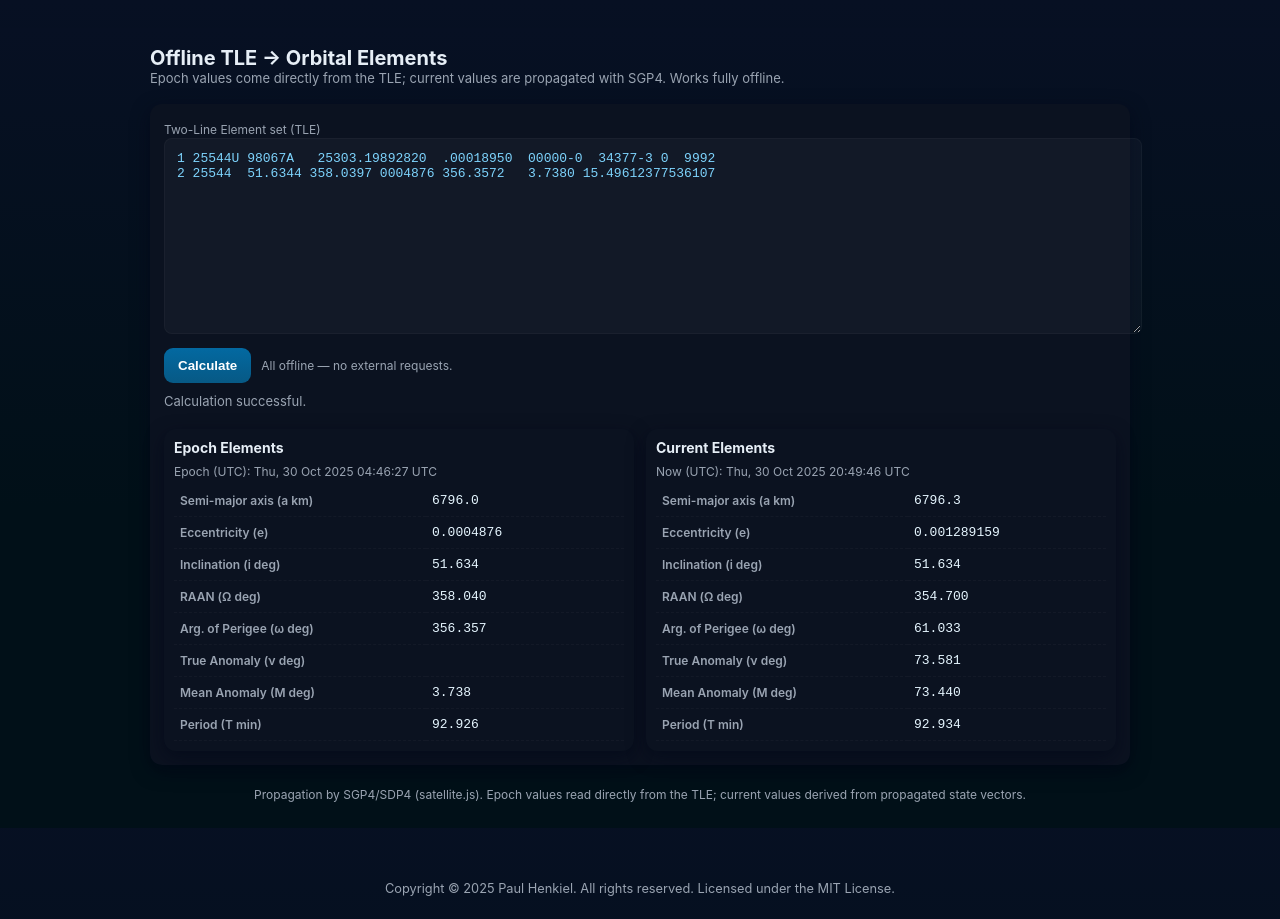
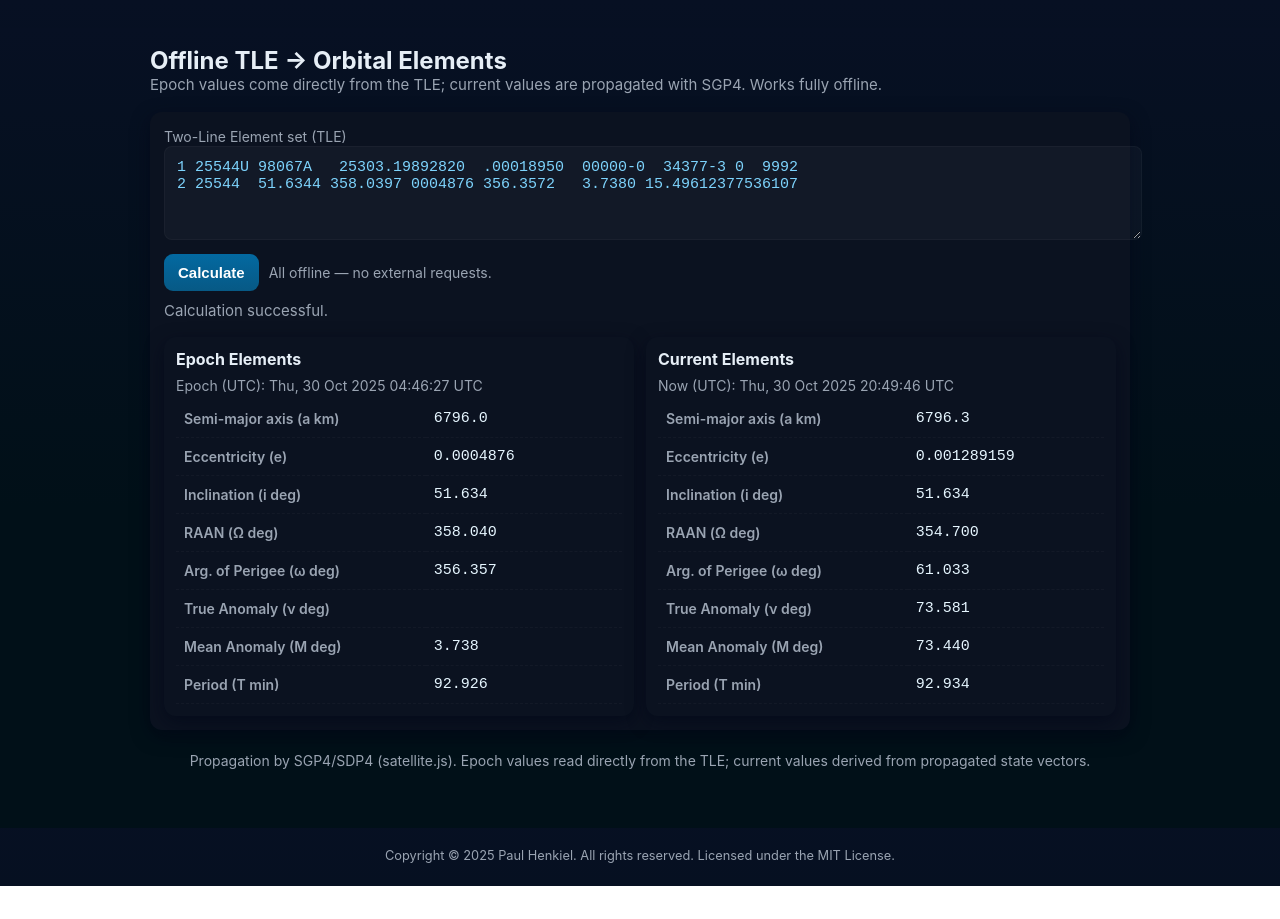
Before and after one commit to henkielp/tle-to-orbital-elements, a plain HTML site: page index.html in a window 1280 px wide. Both pictures are taken after a click on the button "Calculate". After the commit the page ends 886 px from the top, so only its background shows below. Drawn offline with Linux system fonts and the light colour scheme.

Commit message:
Add files via upload

```diff
--- a/index.html
+++ b/index.html
@@ -25,22 +25,33 @@
     html,body { height:100%; margin:0; background:linear-gradient(180deg,#071023, #011018 60%); }
     .wrap { max-width:980px; margin:28px auto; padding:18px; }
     header { display:flex; align-items:center; gap:14px; margin-bottom:18px; }
-    h1 { font-size:20px; margin:0; }
-    p.lead { margin:0; color:var(--muted); font-size:13px; }
+    h1 { font-size:24px; margin:0; }               /* was 20px */
+    p.lead { margin:0; color:var(--muted); font-size:15px; } /* was 13px */
     .app { display:grid; grid-template-columns: 1fr; gap:16px; align-items:start; }
     .card { background:var(--card); border-radius:12px; padding:14px; box-shadow:0 6px 18px rgba(2,6,23,0.6); }
-    textarea { width:100%; height:170px; background:var(--glass); color:var(--accent); border-radius:8px; border:1px solid rgba(255,255,255,0.03); padding:12px; font-family:monospace; font-size:13px; resize:vertical; }
-    button { display:inline-flex; align-items:center; gap:8px; background:linear-gradient(180deg,#0369a1,#075985); border:none; color:white; padding:10px 14px; border-radius:9px; cursor:pointer; font-weight:600;}
+    textarea {
+      width:100%;
+      height:auto; /* rows controls visual height */
+      background:var(--glass); color:var(--accent);
+      border-radius:8px; border:1px solid rgba(255,255,255,0.03);
+      padding:12px; font-family:monospace; font-size:15px; resize:vertical; /* was 13px */
+    }
+    button {
+      display:inline-flex; align-items:center; gap:8px;
+      background:linear-gradient(180deg,#0369a1,#075985);
+      border:none; color:white; padding:10px 14px; border-radius:9px; cursor:pointer; font-weight:600;
+      font-size:15px; /* added */
+    }
     button:active { transform:translateY(1px); }
-    .muted { color:var(--muted); font-size:13px; }
-    .status { margin-top:10px; font-size:13px; color:var(--muted); min-height:22px; }
+    .muted { color:var(--muted); font-size:15px; } /* was 13px */
+    .status { margin-top:10px; font-size:15px; color:var(--muted); min-height:22px; } /* was 13px */
     .tables { margin-top:14px; display:grid; grid-template-columns: 1fr 1fr; gap:12px; }
-    table { width:100%; border-collapse:collapse; font-size:13px; color:#dbeafe; }
-    th,td { padding:8px 6px; text-align:left; border-bottom:1px dashed rgba(255,255,255,0.03); vertical-align:top; }
-    th { color:var(--muted); font-weight:600; font-size:12px; width:56%; }
+    table { width:100%; border-collapse:collapse; font-size:15px; color:#dbeafe; } /* was 13px */
+    th,td { padding:10px 8px; text-align:left; border-bottom:1px dashed rgba(255,255,255,0.03); vertical-align:top; }
+    th { color:var(--muted); font-weight:600; font-size:14px; width:56%; } /* was 12px */
     td.val { font-family:monospace; color:#e6f6ff; }
-    .small { font-size:12px; color:var(--muted); }
-    .section-title { margin:0 0 8px 0; font-size:14px; }
+    .small { font-size:14px; color:var(--muted); } /* was 12px */
+    .section-title { margin:0 0 8px 0; font-size:16px; } /* was 14px */
     @media (max-width:1000px) { .tables { grid-template-columns: 1fr; } }
 	/* --- Footer Styles --- */
 footer {
@@ -64,7 +75,7 @@ footer {
     <div class="app">
       <div class="card">
         <label class="small">Two-Line Element set (TLE)</label>
-        <textarea id="tleInput" spellcheck="false" aria-label="TLE input">
+        <textarea id="tleInput" rows="4" spellcheck="false" aria-label="TLE input">
 1 25544U 98067A   25303.19892820  .00018950  00000-0  34377-3 0  9992
 2 25544  51.6344 358.0397 0004876 356.3572   3.7380 15.49612377536107
         </textarea>
@@ -77,13 +88,13 @@ footer {
         <div id="status" class="status"></div>
 
         <div class="tables">
-          <div class="card" style="padding:10px;">
+          <div class="card" style="padding:12px;">
             <h3 class="section-title">Epoch Elements</h3>
             <div id="epochMeta" class="small muted" style="margin-bottom:6px;"></div>
             <table id="epochTable" aria-live="polite"><tbody></tbody></table>
           </div>
 
-          <div class="card" style="padding:10px;">
+          <div class="card" style="padding:12px;">
             <h3 class="section-title">Current Elements</h3>
             <div id="currentMeta" class="small muted" style="margin-bottom:6px;"></div>
             <table id="currentTable" aria-live="polite"><tbody></tbody></table>
@@ -123,15 +134,31 @@ footer {
       btn: document.getElementById('calcBtn')
     };
 
+    // Enforce a maximum of 4 lines in the TLE textarea
+    els.input.addEventListener('input', () => {
+      const lines = els.input.value.split(/\r?\n/);
+      if (lines.length > 4) {
+        els.input.value = lines.slice(0, 4).join('\n');
+      }
+    });
+
     function row(label, value) {
       return `<tr><th>${label}</th><td class="val">${value}</td></tr>`;
     }
 
     function toFixedFlexible(x, digits) {
-      // If x is already a string (e.g., eccentricity we want flexible), return as-is
       if (typeof x === 'string') return x;
-      // Otherwise format to a fixed number of decimals
+      if (!Number.isFinite(x)) return '';
       return x.toFixed(digits);
+    }
+
+    function formatEccentricityFlexible(e) {
+      if (typeof e === 'string') return e; // already as TLE digits
+      const val = Number(e);
+      if (!isFinite(val)) return '';
+      let out = val.toFixed(10);
+      out = out.replace(/\.?0+$/, '');
+      return out;
     }
 
     function formatEpochTable(ep) {
@@ -141,7 +168,7 @@ footer {
         row('Inclination (i deg)', toFixedFlexible(ep.i_deg, 3)) +
         row('RAAN (Ω deg)', toFixedFlexible(ep.raan_deg, 3)) +
         row('Arg. of Perigee (ω deg)', toFixedFlexible(ep.argp_deg, 3)) +
-        row('True Anomaly (ν deg)', toFixedFlexible(ep.nu_deg, 3)) + // at epoch, ν is not in TLE; we omit or show from M as N/A
+        row('True Anomaly (ν deg)', ep.nu_deg === '' ? '' : toFixedFlexible(ep.nu_deg, 3)) +
         row('Mean Anomaly (M deg)', toFixedFlexible(ep.M_deg, 3)) +
         row('Period (T min)', toFixedFlexible(ep.T_min, 3))
       );
@@ -150,7 +177,7 @@ footer {
     function formatCurrentTable(cur) {
       return (
         row('Semi-major axis (a km)', toFixedFlexible(cur.a_km, 1)) +
-        row('Eccentricity (e)', cur.e_str) +
+        row('Eccentricity (e)', formatEccentricityFlexible(cur.e)) +
         row('Inclination (i deg)', toFixedFlexible(cur.i_deg, 3)) +
         row('RAAN (Ω deg)', toFixedFlexible(cur.raan_deg, 3)) +
         row('Arg. of Perigee (ω deg)', toFixedFlexible(cur.argp_deg, 3)) +
@@ -160,55 +187,48 @@ footer {
       );
     }
 
-    // --- Robust TLE field parsing (fixed column positions, with fallbacks) ---
+    // --- Robust TLE field parsing (fixed columns) ---
     function parseTLEFields(line1, line2) {
       const l1 = line1.padEnd(69, ' ');
       const l2 = line2.padEnd(69, ' ');
 
-      // Primary: fixed columns (per Celestrak format)
       const i_deg = parseFloat(l2.substring(8, 16));
       const raan_deg = parseFloat(l2.substring(17, 25));
-      const e_str = l2.substring(26, 33).trim();
-      const e = parseFloat('0.' + e_str);
+      const e_str_digits = l2.substring(26, 33).trim(); // 7 digits, no decimal
+      const e = parseFloat('0.' + e_str_digits);
       const argp_deg = parseFloat(l2.substring(34, 42));
       const M_deg = parseFloat(l2.substring(43, 51));
       const n_rev_per_day = parseFloat(l2.substring(52, 63));
-      // orbit number lives on line 1 cols 63–68 (not strictly needed here)
       const orbitNumStr = l1.substring(63, 68).trim();
       const orbit_number = orbitNumStr ? parseInt(orbitNumStr, 10) : null;
 
-      // Epoch from line 1: yy + day-of-year.ddddd
+      // Epoch parts from line 1 (we ultimately get Date from satrec)
       const epochYr = parseInt(l1.substring(18, 20), 10);
       const epochDays = parseFloat(l1.substring(20, 32));
       const fullYear = epochYr < 57 ? 2000 + epochYr : 1900 + epochYr;
 
-      return { i_deg, raan_deg, e, e_str, argp_deg, M_deg, n_rev_per_day, orbit_number, epochYr, epochDays, fullYear };
+      return { i_deg, raan_deg, e, e_str_digits, argp_deg, M_deg, n_rev_per_day, orbit_number, epochYr, epochDays, fullYear };
     }
 
-    // Convert epoch (year, day-of-year) to Date using satellite.js JDN helpers via satrec if available
     function epochToUTCDate(satrec) {
-      // satrec.jdsatepoch is the Julian date of the epoch
       const dt = satellite.invjday(satrec.jdsatepoch);
-      // satellite.invjday may return a Date already; if array, construct Date
       if (dt instanceof Date) return dt;
-      // If the lib returns [year, month, day, hour, minute, second]
       if (Array.isArray(dt)) {
         const [y, mo, d, h, mi, s] = dt;
-        return new Date(Date.UTC(y, mo - 1, d, h, mi, s));
+        return new Date(Date.UTC(y, mo - 1, d, h, mi, Math.floor(s)));
       }
-      // Fallback: assume Date.now (should not happen)
       return new Date();
     }
 
     // From mean motion (rev/day) → a(km), T(min)
     function aAndPeriodFromMeanMotion(n_rev_per_day) {
+      const T_min = 1440.0 / n_rev_per_day;
       const n_rad_s = n_rev_per_day * 2 * Math.PI / 86400.0;
-      const a_km = Math.cbrt(mu) / Math.cbrt(n_rad_s * n_rad_s); // a = (mu)^(1/3) / (n^(2/3))
-      const T_min = 1440.0 / n_rev_per_day;
+      const a_km = Math.cbrt(mu) / Math.cbrt(n_rad_s * n_rad_s);
       return { a_km, T_min };
     }
 
-    // Compute classical elements from state vector (r[km], v[km/s])
+    // Classical elements from state vector (r[km], v[km/s])
     function elementsFromState(r, v) {
       const rmag = Math.hypot(r.x, r.y, r.z);
       const vmag = Math.hypot(v.x, v.y, v.z);
@@ -223,9 +243,7 @@ footer {
       const i = Math.acos(hz / hmag);
 
       // node vector
-      const nx = -hy;
-      const ny = hx;
-      const nz = 0;
+      const nx = -hy, ny = hx, nz = 0;
       const nmag = Math.hypot(nx, ny);
 
       // eccentricity vector
@@ -240,7 +258,7 @@ footer {
       // RAAN
       let raan = 0.0;
       if (nmag > 1e-12) {
-        raan = Math.acos(nx / nmag);
+        raan = Math.acos(Math.min(1, Math.max(-1, nx / nmag)));
         if (ny < 0) raan = 2 * Math.PI - raan;
       }
 
@@ -263,16 +281,12 @@ footer {
       // Semi-major axis
       const a = 1 / (2 / rmag - (vmag * vmag) / mu);
 
-      // Eccentric anomaly (elliptic)
-      let E = 0.0;
+      // Eccentric anomaly & mean anomaly (elliptic)
+      let M = 0.0;
       if (e < 1) {
         const tanE2 = Math.tan(nu / 2) * Math.sqrt((1 - e) / (1 + e));
-        E = 2 * Math.atan(tanE2);
+        let E = 2 * Math.atan(tanE2);
         if (E < 0) E += 2 * Math.PI;
-      }
-      // Mean anomaly
-      let M = 0.0;
-      if (e < 1) {
         M = E - e * Math.sin(E);
         if (M < 0) M += 2 * Math.PI;
       }
@@ -291,18 +305,6 @@ footer {
       };
     }
 
-    function formatEccentricityFlexible(e) {
-      // Keep significant digits without forcing trailing zeros; cap to ~10-12 decimals to avoid noise
-      if (typeof e === 'string') return e; // already formatted from TLE
-      const s = e.toString();
-      // If default string is scientific or too long, format with up to 10 decimals then trim
-      const val = Number(e);
-      if (!isFinite(val)) return s;
-      let out = val.toFixed(10);
-      out = out.replace(/\.?0+$/, ''); // strip trailing zeros
-      return out;
-    }
-
     els.btn.addEventListener('click', () => {
       els.status.textContent = '';
       els.epochTbody.innerHTML = '';
@@ -319,62 +321,38 @@ footer {
       const line2 = lines[1].trim();
 
       try {
-        // Build satrec for epoch time & propagation
+        // Build satrec for epoch & propagation
         const satrec = satellite.twoline2satrec(line1, line2);
 
-        // ---- EPOCH (from TLE fields directly) ----
+        // ---- EPOCH (direct from TLE) ----
         const f = parseTLEFields(line1, line2);
-
-        // Epoch UTC from satrec
         const epochDate = epochToUTCDate(satrec);
-        // Mean motion → a, T
         const { a_km, T_min } = aAndPeriodFromMeanMotion(f.n_rev_per_day);
 
-        // Epoch elements (use TLE angles/values directly)
         const epoch = {
           a_km: a_km,
-          e_str: formatEccentricityFlexible(f.e), // flexible
+          e_str: formatEccentricityFlexible(f.e), // flexible precision
           i_deg: f.i_deg,
           raan_deg: f.raan_deg,
           argp_deg: f.argp_deg,
-          // ν at epoch is not *in* the TLE; we leave it computed as N/A (or derive from E if needed).
-          // For consistency with your table, we keep a ν row and set it from mean anomaly (not physically identical),
-          // but better to show N/A. We'll compute from M & e if desired; here we leave N/A as 3-decimal  placeholder:
-          nu_deg: NaN,
+          nu_deg: '', // TLE does not include ν at epoch; leave blank
           M_deg: f.M_deg,
           T_min
         };
 
-        // Show Epoch meta
-        els.epochMeta.textContent =
-          `Epoch (UTC): ${epochDate.toUTCString().replace('GMT','UTC')}`;
+        els.epochMeta.textContent = `Epoch (UTC): ${epochDate.toUTCString().replace('GMT','UTC')}`;
+        els.epochTbody.innerHTML = formatEpochTable(epoch);
 
-        // Render Epoch table (ν line will show as blank if NaN)
-        els.epochTbody.innerHTML = formatEpochTable({
-          ...epoch,
-          e_str: formatEccentricityFlexible(f.e),
-          nu_deg: Number.isFinite(epoch.nu_deg) ? epoch.nu_deg : ''
-        });
-
-        // ---- CURRENT (propagate to "now", then compute osculating-style elements from r,v) ----
+        // ---- CURRENT (propagate to now → r,v → elements) ----
         const now = new Date();
         const pvNow = satellite.propagate(satrec, now);
         if (!pvNow.position || !pvNow.velocity) {
           throw new Error('Propagation failed (no state vector).');
         }
         const cur = elementsFromState(pvNow.position, pvNow.velocity);
+
         els.currentMeta.textContent = `Now (UTC): ${now.toUTCString().replace('GMT','UTC')}`;
-
-        els.currentTbody.innerHTML = formatCurrentTable({
-          a_km: cur.a_km,
-          e_str: formatEccentricityFlexible(cur.e),
-          i_deg: cur.i_deg,
-          raan_deg: cur.raan_deg,
-          argp_deg: cur.argp_deg,
-          nu_deg: cur.nu_deg,
-          M_deg: cur.M_deg,
-          T_min: cur.T_min
-        });
+        els.currentTbody.innerHTML = formatCurrentTable(cur);
 
         els.status.textContent = 'Calculation successful.';
       } catch (err) {
@@ -383,7 +361,7 @@ footer {
     });
   })();
   </script>
-  <footer>
+    <footer>
   <p>Copyright &copy; 2025 Paul Henkiel. All rights reserved. Licensed under the MIT License.</p>
 </footer>
 </body>
```
